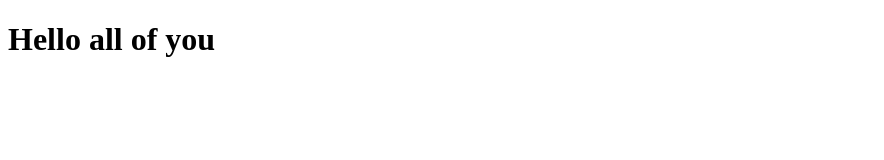
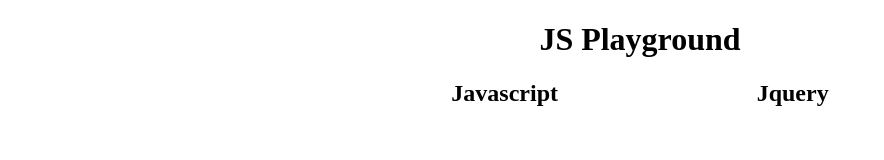
Before and after one commit to GabrielV7x/JS_playground, a website: page index.html in a window 1280 px wide. Shown: the whole page, without its empty margins (0-884 px from the left). Drawn offline with Linux system fonts and the light colour scheme.

Commit message:
scss compilation issue resolved + structure for titles created

```diff
--- /dev/null
+++ b/SCSS/styles.scss
@@ -0,0 +1,30 @@
+body {
+  margin: 0;
+
+}
+
+.main_container {
+  width: calc(100% - 10%);
+  margin: 0 auto;
+}
+
+
+.container_1 {
+  width: 50%;
+  margin: 0 auto;
+
+    h1 {
+      text-align: center;
+    }
+
+    .container_2 {
+      display: flex;
+
+      h2 {
+        display: inline-block;
+        margin: 0 auto;
+      }
+    }
+
+
+}
--- a/index.html
+++ b/index.html
@@ -4,10 +4,21 @@
   <meta charset="UTF-8">
   <meta http-equiv="X-UA-Compatible" content="IE=edge">
   <meta name="viewport" content="width=device-width, initial-scale=1.0">
-  <title>Document</title>
+  <link rel="stylesheet" href="./SCSS/styles.css">
+  <title>JS PLAYGROUND</title>
 </head>
 <body>
-  <h1>Hello <span>all</span> of you</h1>
+
+  <div class="main_container">
+
+    <div class="container_1">
+      <h1>JS Playground</h1>
+      <div class="container_2">
+        <h2>Javascript</h2>
+        <h2>Jquery</h2>
+      </div>
+    </div>
+  </div>
 
 </body>
 </html>
```
Also changed, not shown: package.json (added, +8 -0 lines), SCSS/styles.css (added), dist/css/styles.css (added), 1 other file.
